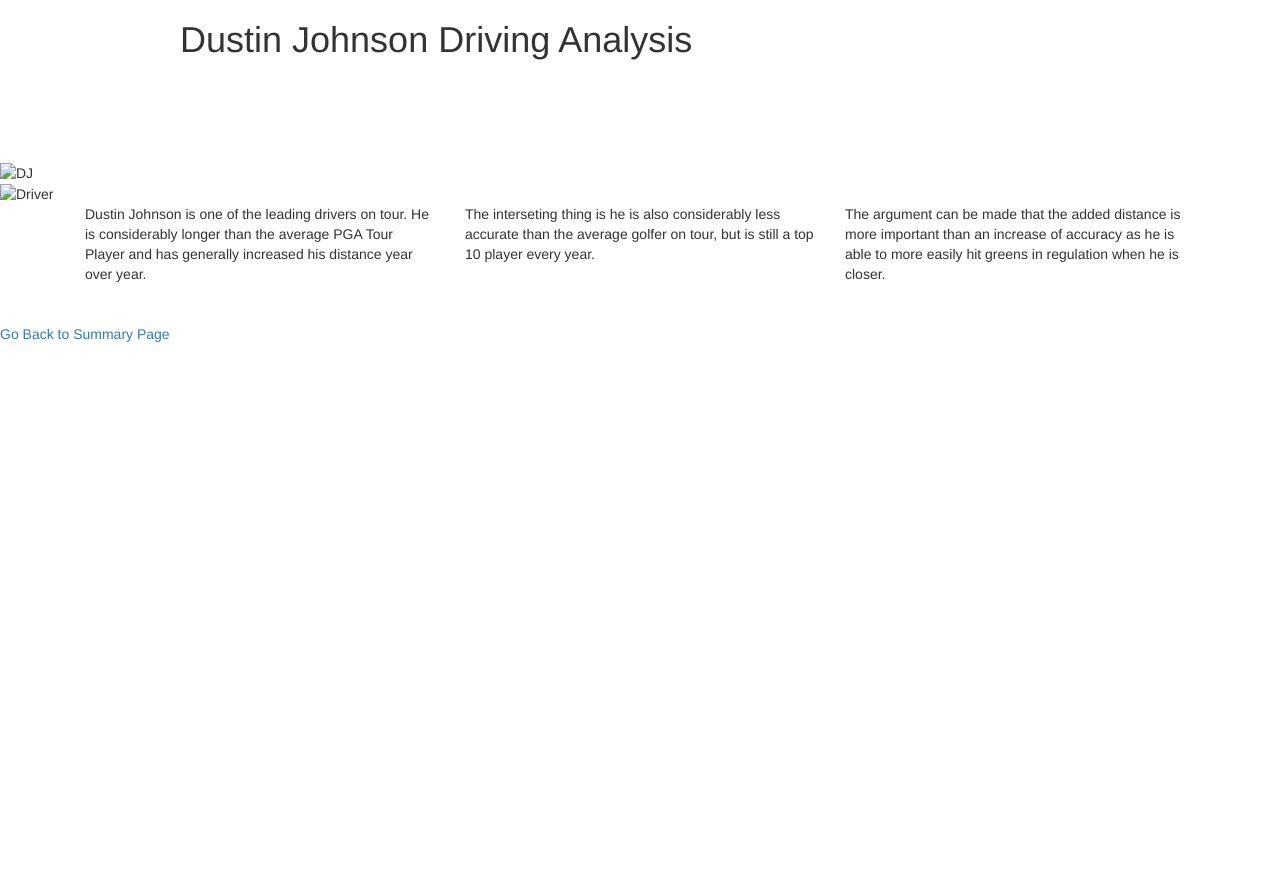
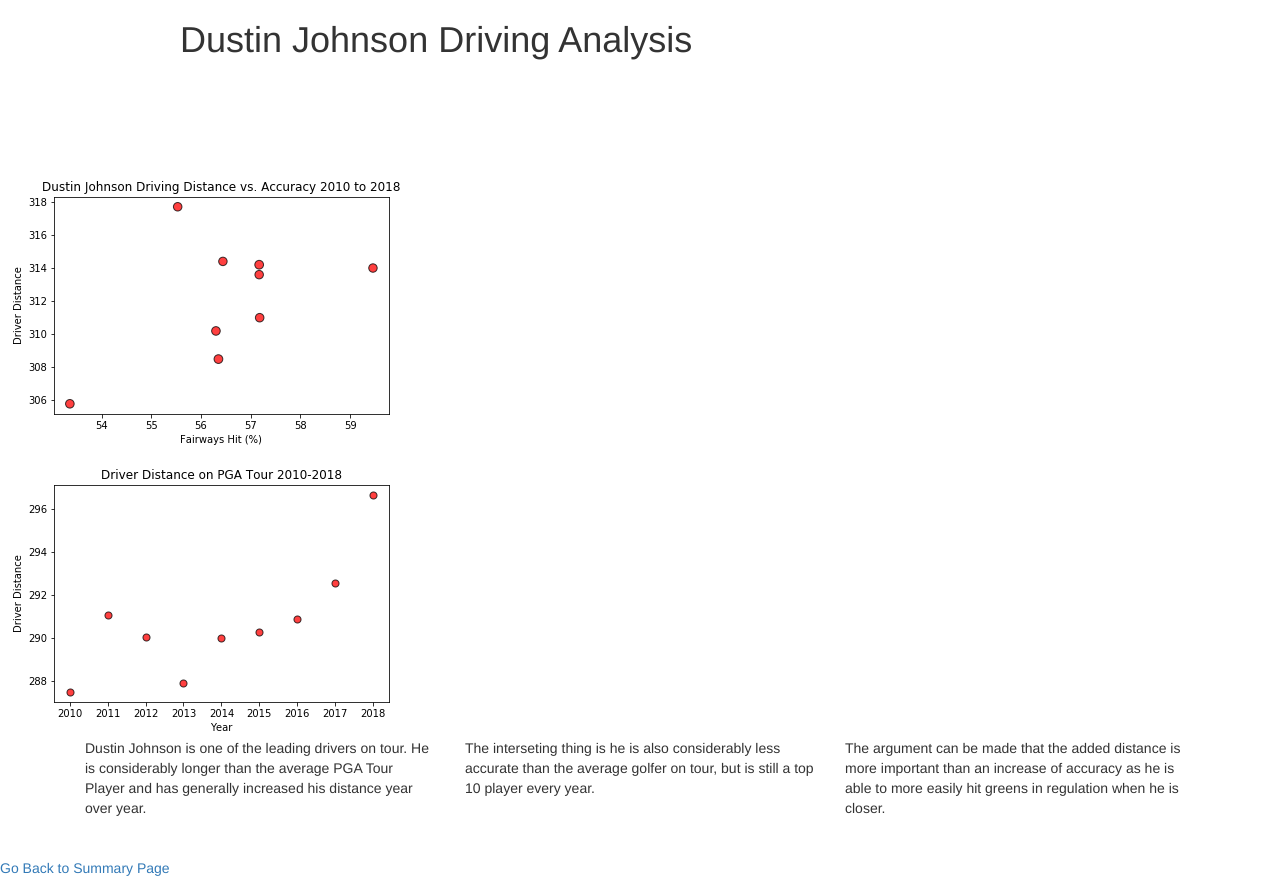
Before and after one commit to edwinmccracken/project1, a plain HTML site: page index.html in a window 1280 px wide. Before the commit the page ends 800 px from the top, so only its background shows below. Drawn offline with nearby package versions, Linux system fonts and the light colour scheme.

Commit message:
Update index.html

```diff
--- a/index.html
+++ b/index.html
@@ -8,9 +8,9 @@
 <h1 style="margin-left: 5em;padding: 0 7em 2em 0;">Dustin Johnson Driving Analysis</h1>
   <body>
   <br>
-    <img src="edwinmccracken.github.io/dustin_johnson_driver.png" alt="DJ" style="max-width:100%">
+    <img src="https://edwinmccracken.github.io/dustin_johnson_driver.png" alt="DJ" style="max-width:100%">
   <br>
-    <img src="edwinmccracken.github.io/driver_distance_year.png" alt="Driver" style="max-width:100%">
+    <img src="https://edwinmccracken.github.io/driver_distance_year.png" alt="Driver" style="max-width:100%">
 
     <div class="container">
     <div class="row">
```
